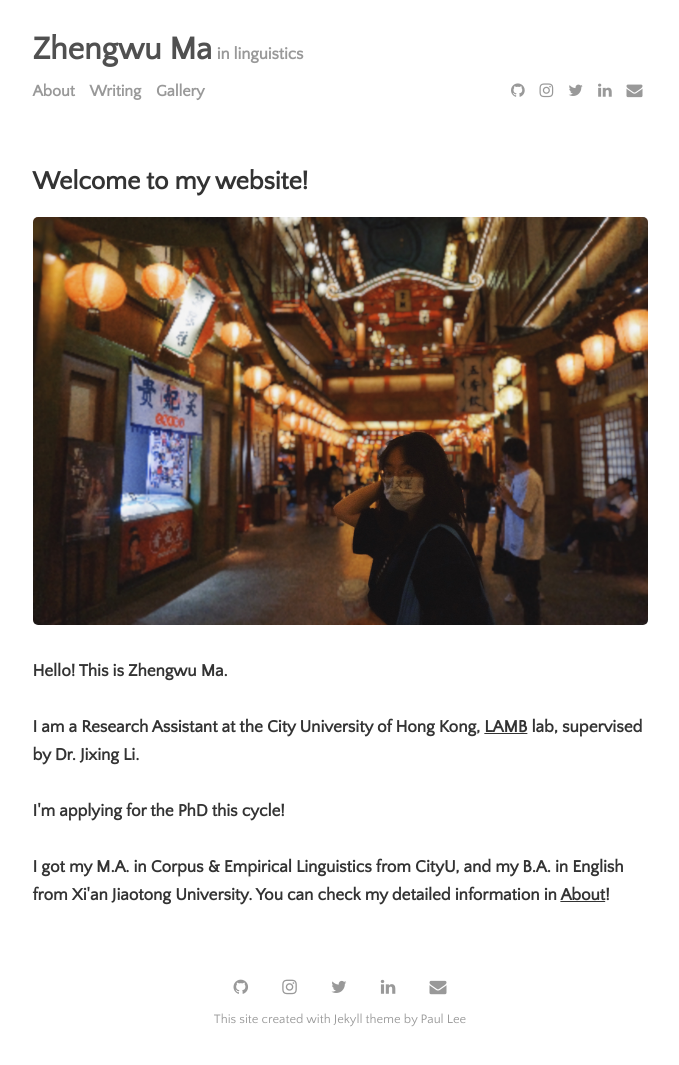
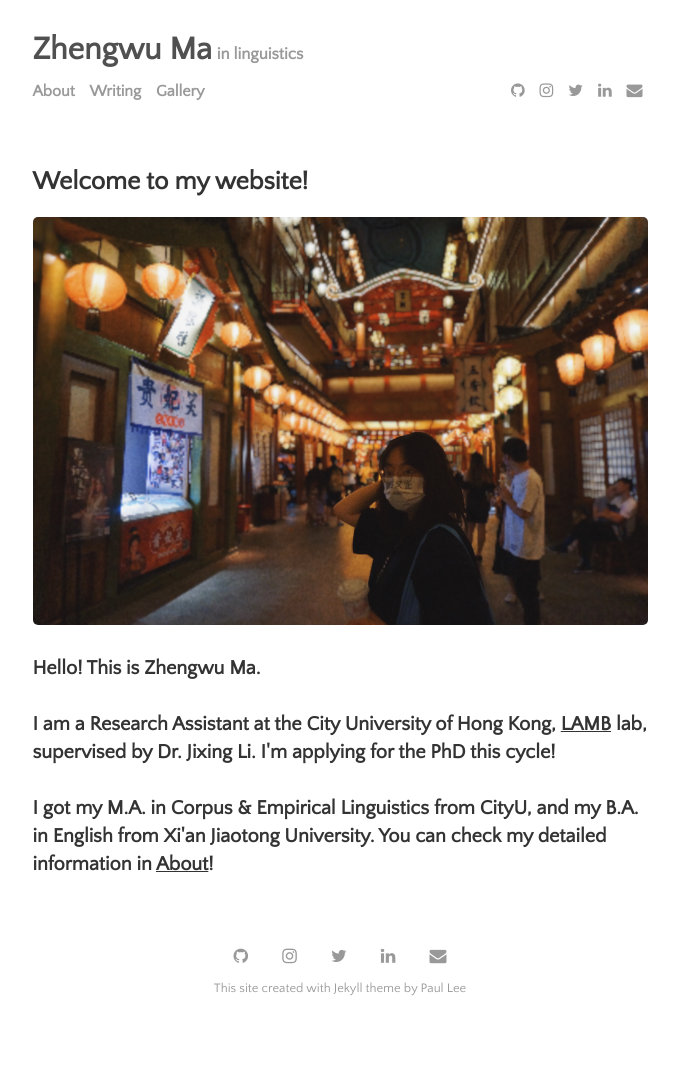
Before and after one commit to zhengwuma/zhengwuma.github.io, a Jekyll site: the page built from index.html, in a window 1280 px wide. Shown: the whole page, without its empty margins (300-979 px from the left). Built offline with Jekyll 4.4.1, drawn with Linux system fonts in a browser that asks for light colours; the list of posts is cut into pages by our own code; after the commit the page ends 1034 px from its top, so only the background shows below that.

Commit message:
Update index.html

```diff
--- a/index.html
+++ b/index.html
@@ -4,13 +4,11 @@ layout: default
 <h2>
   Welcome to my website!
 </h2>
-<img src="{{ site.github.url }}/assets/img/night.jpg",style="width: 300px;height: 200px;">
-<h4>
+<img src="{{ site.github.url }}/assets/img/night.jpg",style="width:320px;height:200px;">
+<h3>
   Hello! This is Zhengwu Ma. <br><br>
 
-  I am a Research Assistant at the City University of Hong Kong, <a href="https://compneurolinglab.github.io/">LAMB</a> lab, supervised by Dr. Jixing Li. <br><br>
-
-  I'm applying for the PhD this cycle! <br><br>
+  I am a Research Assistant at the City University of Hong Kong, <a href="https://compneurolinglab.github.io/">LAMB</a> lab, supervised by Dr. Jixing Li. I'm applying for the PhD this cycle! <br><br>
 
   I got my M.A. in Corpus & Empirical Linguistics from CityU, and my B.A. in English from Xi'an Jiaotong University. You can check my detailed information in <a href="https://zhengwuma.github.io/about.html">About</a>! <br>
-</h4>
+</h3>
```
